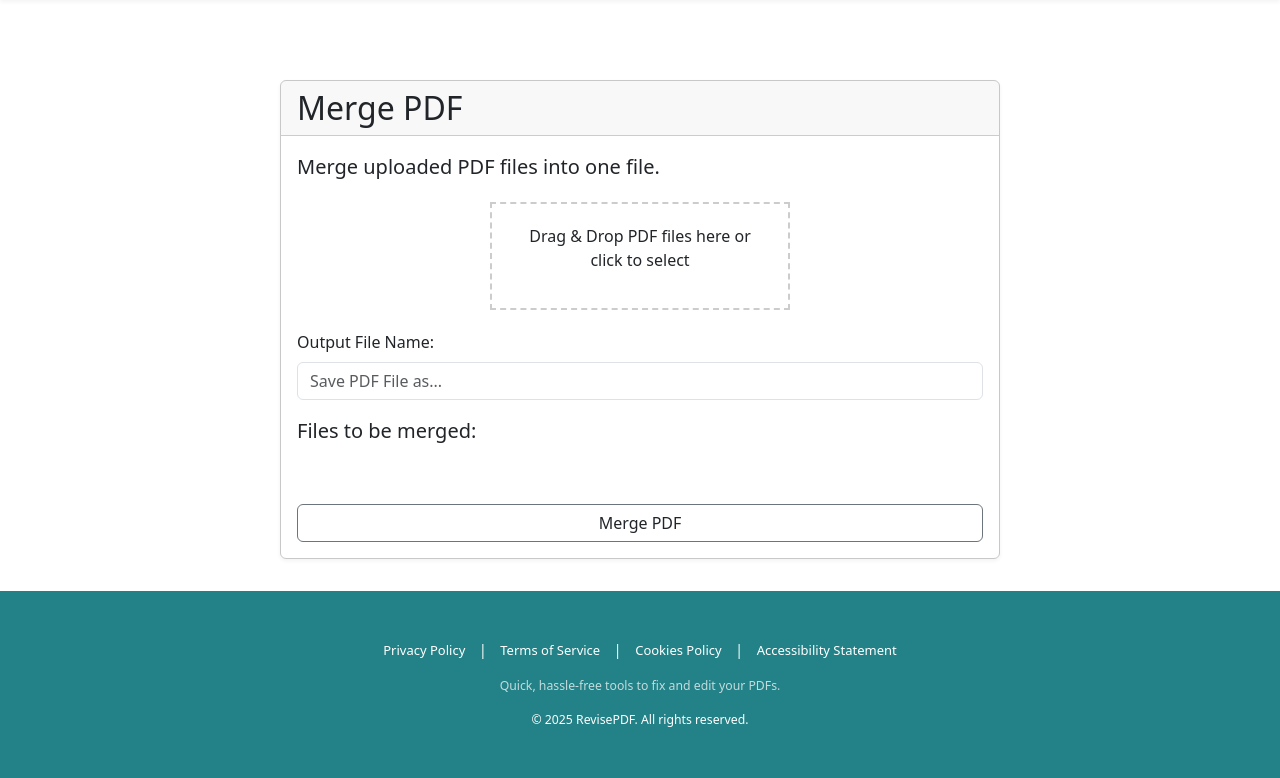
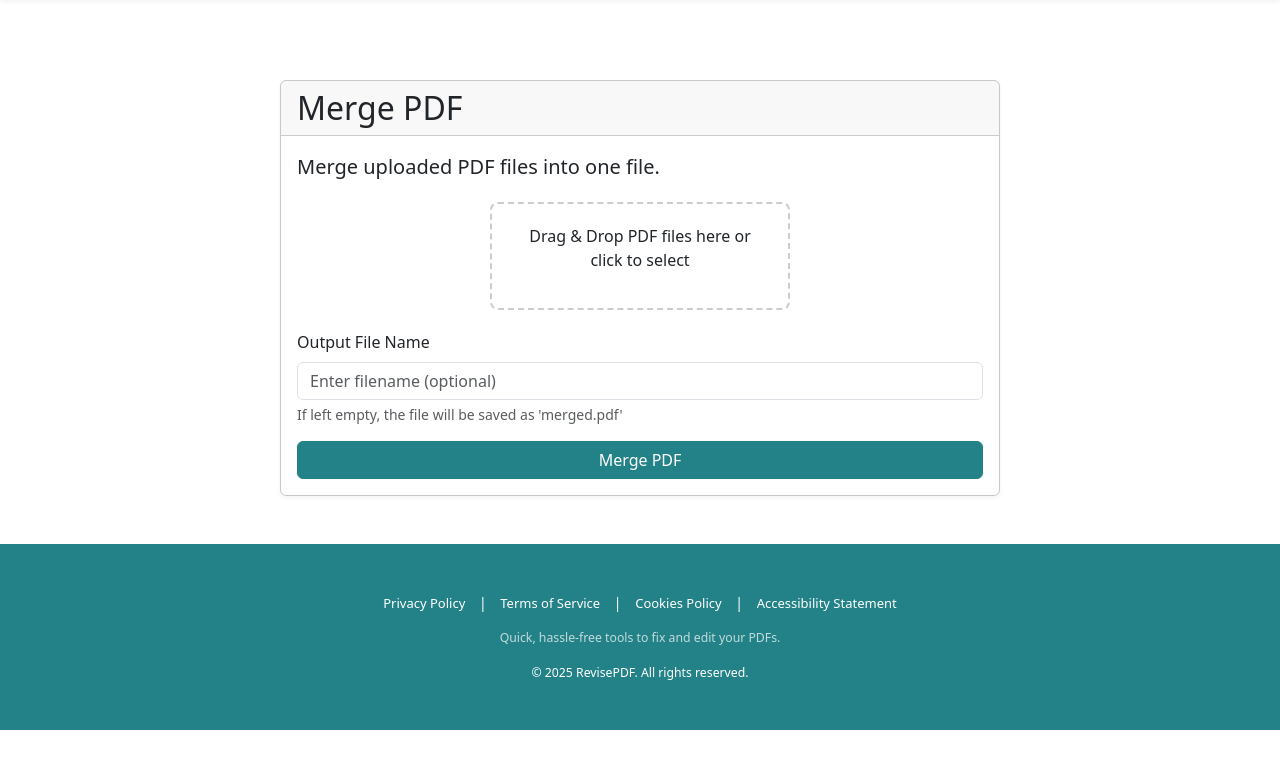
Before and after one commit to Calum-Kerr/PDF-Editor-Version1, a Python web app: template templates/pages/organise/merge.html in a window 1280 px wide. Shown: the part 70-848 px from the top of the page. After the commit the page ends 800 px from the top, so only its background shows below. Run offline with Jinja, Linux system fonts and the light colour scheme; the template is opened without the code that fills it, so the values that code supplies are empty.

Commit message:
Updated HTML to use new styling

```diff
--- a/templates/pages/organise/merge.html
+++ b/templates/pages/organise/merge.html
@@ -16,21 +16,23 @@
                         {% if error %}
                         <div class="alert alert-danger">{{ error }}</div>
                         {% endif %}
-                        <form method="POST" enctype="multipart/form-data">
+
+                        <form method="POST" enctype="multipart/form-data" id="mergeForm">
                             <div class="mb-3">
-                                <div id="drop-area">
+                                <div id="drop-area" class="drop-area">
                                     <p>Drag & Drop PDF files here or click to select</p>
-                                    <input type="file" id="fileElem" multiple accept="application/pdf" name="files" style="display:none">
+                                    <input type="file" id="fileElem" name="files" multiple accept="application/pdf" style="display:none">
                                 </div>
+                                <ul id="file-list" class="file-list"></ul>
                             </div>
                             <div class="mb-3">
-                                <label for="outputFilename" class="form-label">Output File Name:</label>
-                                <input type="text" class="form-control" id="outputFilename" name="outputFilename" placeholder="Save PDF File as...">
+                                <label for="outputFilename" class="form-label">Output File Name</label>
+                                <input type="text" class="form-control" id="outputFilename" name="outputFilename"
+                                       placeholder="Enter filename (optional)">
+                                <div class="form-text">If left empty, the file will be saved as 'merged.pdf'</div>
                             </div>
                             <div class="d-grid gap-2">
-                                <p class="lead">Files to be merged:</p>
-                                <ul id="file-list"></ul>
-                                <button type="submit" class="btn border border-secondary">Merge PDF</button>
+                                <button type="submit" class="btn btn-primary" id="submitBtn">Merge PDF</button>
                             </div>
                         </form>
                     </div>
@@ -38,74 +40,113 @@
             </div>
         </div>
     </div>
+
+    <style>
+        .drop-area {
+            border: 2px dashed #ccc;
+            border-radius: 8px;
+            padding: 20px;
+            text-align: center;
+            cursor: pointer;
+            margin-bottom: 10px;
+        }
+        .drop-area.dragover {
+            background-color: #e1f5fe;
+            border-color: #2196f3;
+        }
+        .file-list {
+            list-style: none;
+            padding: 0;
+        }
+        .file-list li {
+            margin: 5px 0;
+        }
+    </style>
+
     <script>
-        let dropArea = document.getElementById('drop-area');
-        let fileElem = document.getElementById('fileElem');
-        let fileList = document.getElementById('file-list');
-        let filesArray = []; // Store the files in an array
+        const dropArea = document.getElementById('drop-area');
+        const fileElem = document.getElementById('fileElem');
+        const fileList = document.getElementById('file-list');
+        const submitBtn = document.getElementById('submitBtn');
+        const mergeForm = document.getElementById('mergeForm');
 
+        // Prevent default drag behaviors
         ['dragenter', 'dragover', 'dragleave', 'drop'].forEach(eventName => {
-            dropArea.addEventListener(eventName, preventDefaults, false)
+            dropArea.addEventListener(eventName, preventDefaults, false);
+            document.body.addEventListener(eventName, preventDefaults, false);
         });
 
-        function preventDefaults(e) {
-            e.preventDefault()
-            e.stopPropagation()
-        }
-
+        // Highlight drop zone when item is dragged over it
         ['dragenter', 'dragover'].forEach(eventName => {
-            dropArea.addEventListener(eventName, highlight, false)
+            dropArea.addEventListener(eventName, highlight, false);
         });
 
         ['dragleave', 'drop'].forEach(eventName => {
-            dropArea.addEventListener(eventName, unhighlight, false)
+            dropArea.addEventListener(eventName, unhighlight, false);
         });
 
+        function preventDefaults (e) {
+            e.preventDefault();
+            e.stopPropagation();
+        }
+
         function highlight(e) {
-            dropArea.style.borderColor = '#007bff';
+            dropArea.classList.add('dragover');
         }
 
         function unhighlight(e) {
-            dropArea.style.borderColor = '#ccc';
+            dropArea.classList.remove('dragover');
         }
 
+        // Handle dropped files
         dropArea.addEventListener('drop', handleDrop, false);
 
         function handleDrop(e) {
-            let dt = e.dataTransfer;
-            let files = dt.files;
+            const dt = e.dataTransfer;
+            const files = dt.files;
             handleFiles(files);
         }
 
         function handleFiles(files) {
-            files = [...files];
-            files.forEach(file => {
-                if(file.type === "application/pdf"){
-                  addFileToList(file);
-                  filesArray.push(file); //Store file in array
-                }
-            });
-            // Create a new DataTransfer object and add the files to it.
-            const dataTransfer = new DataTransfer();
-            filesArray.forEach(file => {
-                dataTransfer.items.add(file);
-            });
-            fileElem.files = dataTransfer.files; // Assign the DataTransfer files to the file input
+            fileElem.files = files;
+            updateFileList(files);
         }
 
-        dropArea.addEventListener('click', () => {
-          fileElem.click();
+        function updateFileList(files) {
+            fileList.innerHTML = ''; // Clear the list
+            Array.from(files).forEach(file => {
+                const li = document.createElement('li');
+                li.textContent = file.name;
+                fileList.appendChild(li);
+            });
+        }
+
+        // Handle click to select files
+        dropArea.addEventListener('click', (e) => {
+            fileElem.click();
         });
 
         fileElem.addEventListener('change', (e) => {
-          handleFiles(e.target.files);
+            handleFiles(e.target.files);
         });
 
-        function addFileToList(file) {
-            let listItem = document.createElement('li');
-            listItem.textContent = file.name;
-            fileList.appendChild(listItem);
-        }
+        // Form submission
+        mergeForm.addEventListener('submit', function(e) {
+            if (!fileElem.files || fileElem.files.length === 0) {
+                e.preventDefault();
+                alert('Please select PDF files first');
+                return;
+            }
+
+            if (fileElem.files.length < 2) {
+                e.preventDefault();
+                alert('Please select at least 2 PDF files to merge');
+                return;
+            }
+
+            submitBtn.disabled = true;
+            submitBtn.innerHTML = 'Processing...';
+        });
     </script>
 
 {% endblock %}
```
